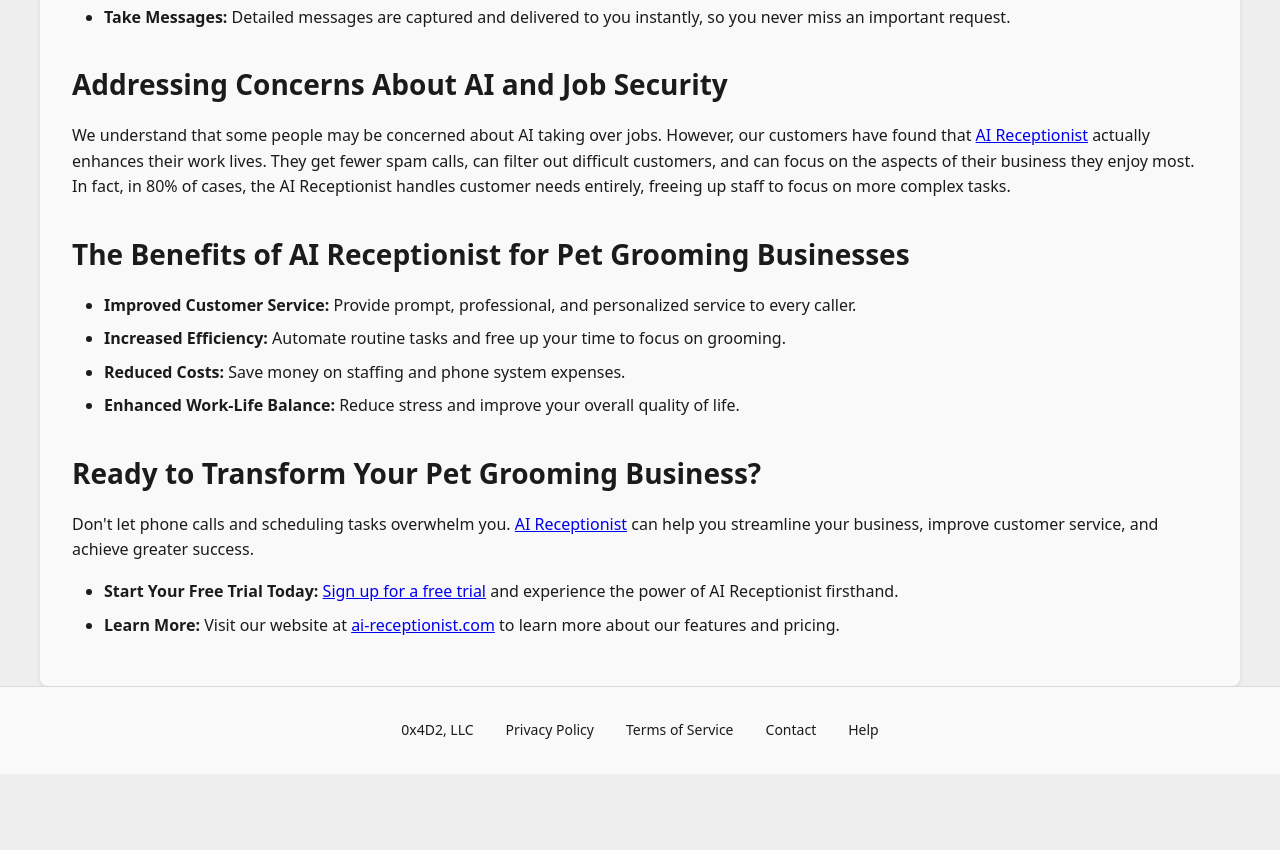
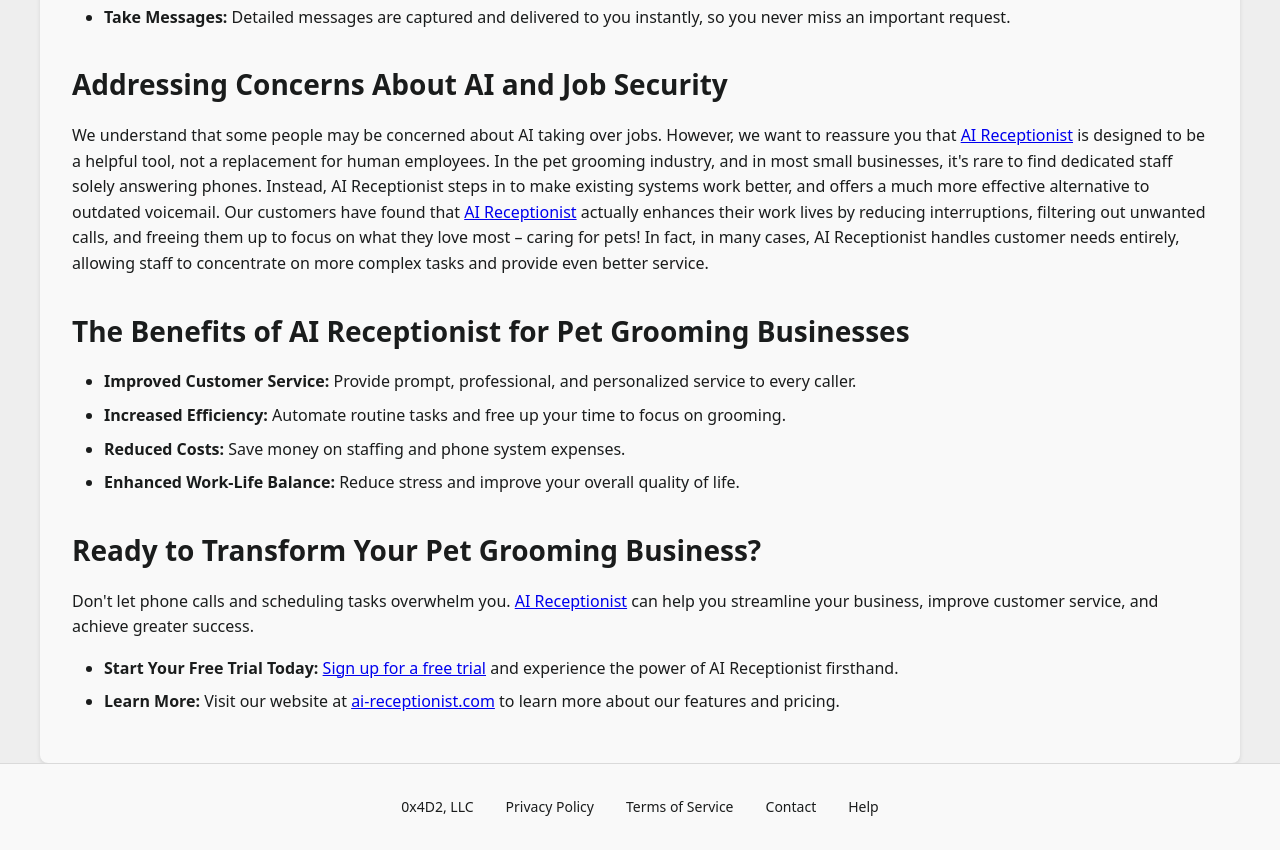
Before and after one commit to 0x44dd22/ai-receptionist-blog, a plain HTML site: page blogs/ai-receptionist-pet-grooming-benefits.html in a window 1280 px wide. Shown: the part 2433-3283 px from the top of the page. Before the commit the page ends 3207 px from the top, so only its background shows below. Drawn offline with Linux system fonts and the light colour scheme.

Commit message:
Enhance AI Receptionist description to clarify its role as a supportive tool in pet grooming businesses

```diff
--- a/blogs/ai-receptionist-pet-grooming-benefits.html
+++ b/blogs/ai-receptionist-pet-grooming-benefits.html
@@ -95,7 +95,7 @@
             </ul>
 
             <h2>Addressing Concerns About AI and Job Security</h2>
-            <p>We understand that some people may be concerned about AI taking over jobs. However, our customers have found that <a href="https://ai-receptionist.com">AI Receptionist</a> actually enhances their work lives. They get fewer spam calls, can filter out difficult customers, and can focus on the aspects of their business they enjoy most. In fact, in 80% of cases, the AI Receptionist handles customer needs entirely, freeing up staff to focus on more complex tasks.</p>
+            <p>We understand that some people may be concerned about AI taking over jobs. However, we want to reassure you that <a href="https://ai-receptionist.com">AI Receptionist</a> is designed to be a helpful tool, not a replacement for human employees. In the pet grooming industry, and in most small businesses, it's rare to find dedicated staff solely answering phones. Instead, AI Receptionist steps in to make existing systems work better, and offers a much more effective alternative to outdated voicemail. Our customers have found that <a href="https://ai-receptionist.com">AI Receptionist</a> actually enhances their work lives by reducing interruptions, filtering out unwanted calls, and freeing them up to focus on what they love most – caring for pets! In fact, in many cases, AI Receptionist handles customer needs entirely, allowing staff to concentrate on more complex tasks and provide even better service.</p>
 
             <h2>The Benefits of AI Receptionist for Pet Grooming Businesses</h2>
             <ul>
```
